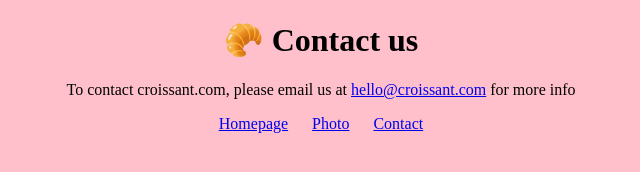
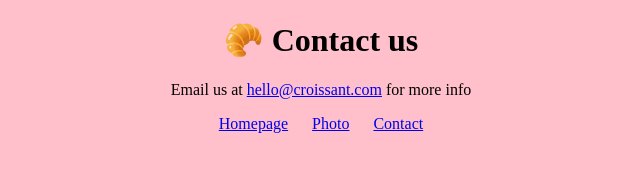
Before and after one commit to JamieS00/Croissant, a plain HTML site: page contact.html in a window 1280 px wide. Shown: the whole page, without its empty margins (319-959 px from the left). Drawn offline with Linux system fonts and the light colour scheme.

Commit message:
change contact paragraph

```diff
--- a/contact.html
+++ b/contact.html
@@ -9,7 +9,7 @@
   <body>
     <h1>🥐 Contact us</h1>
     <p>
-      To contact croissant.com, please email us at
+      Email us at
       <a href="mailto:hello@croissant.com">hello@croissant.com</a>
       for more info
     </p>
```
